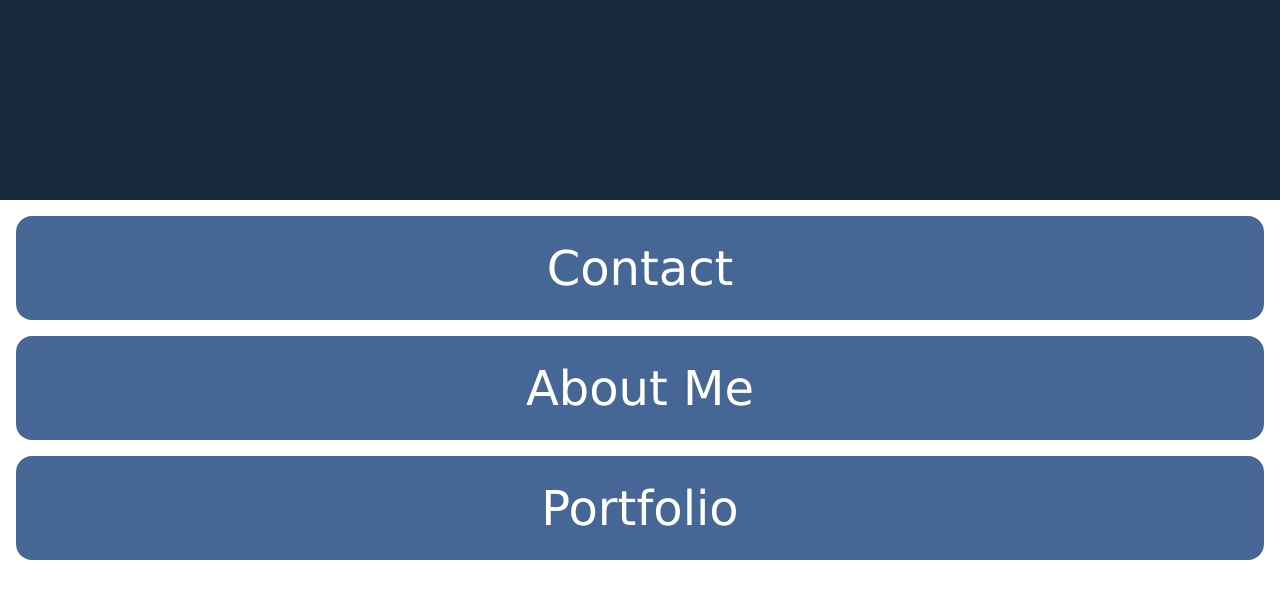
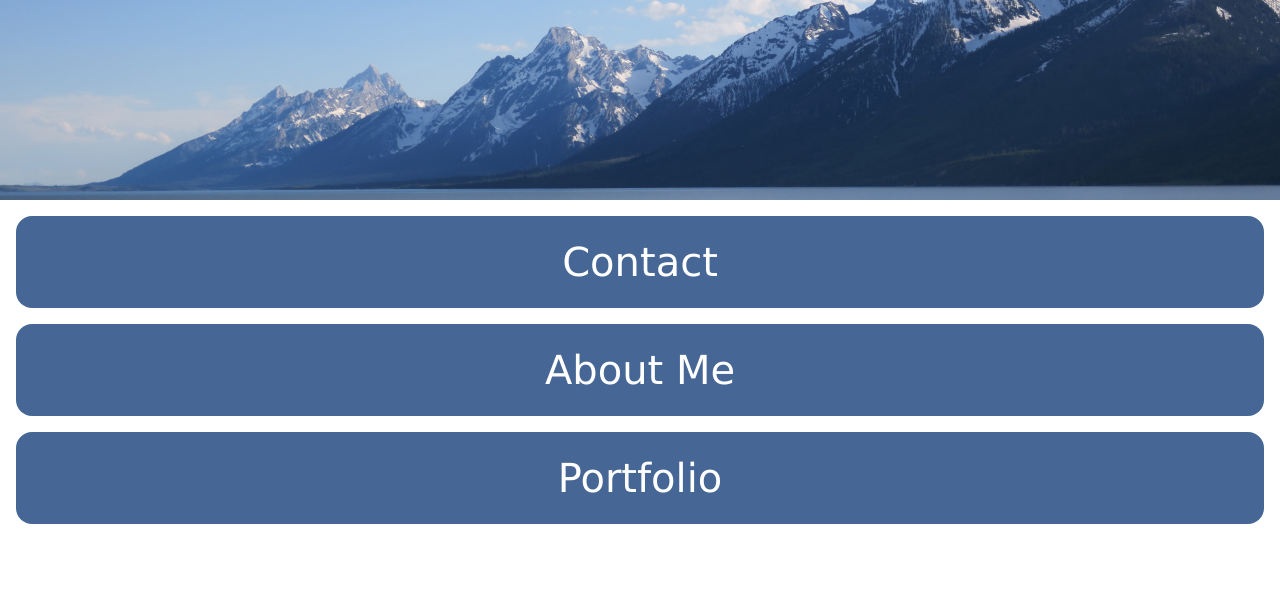
Before and after one commit to matthew-stockinger/matthewstockinger.com, a plain HTML site: page index.html in a window 1280 px wide. Drawn offline with Linux system fonts and the light colour scheme.

Commit message:
added banner photo

```diff
--- a/index.html
+++ b/index.html
@@ -8,7 +8,13 @@
     <title>Matthew Stockinger</title>
   </head>
   <body>
-    <header></header>
+    <header>
+      <img
+        src="img/IMG_3003crop.JPG"
+        id="banner-img"
+        alt="The Teton Mountain Range stretches under a clear sky, in front of Jenny Lake."
+      />
+    </header>
     <main>
       <ul id="nav">
         <li>Contact</li>
--- a/style.css
+++ b/style.css
@@ -78,6 +78,13 @@ header {
   height: 25%;
 }
 
+#banner-img {
+  object-fit: cover;
+  object-position: 50% 80%;
+  height: 100%;
+  width: 100%;
+}
+
 #nav {
   padding: 0;
 }
@@ -89,7 +96,7 @@ header {
   display: block;
   font-family: "Lucida Sans", "Lucida Sans Regular", "Lucida Grande",
     "Lucida Sans Unicode", Geneva, Verdana, sans-serif;
-  font-size: 3rem;
+  font-size: 2.5rem;
   margin: 1rem;
   padding: 1rem;
   text-align: center;
```
Also changed, not shown: IMG_3003crop.JPG (deleted), img/IMG_3003crop.JPG (added), img/profile photo - small github.png (added).
